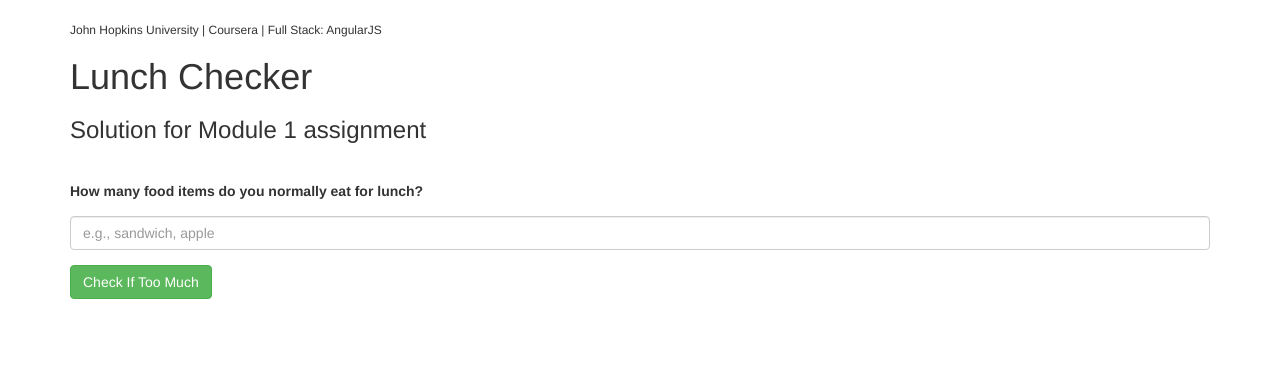
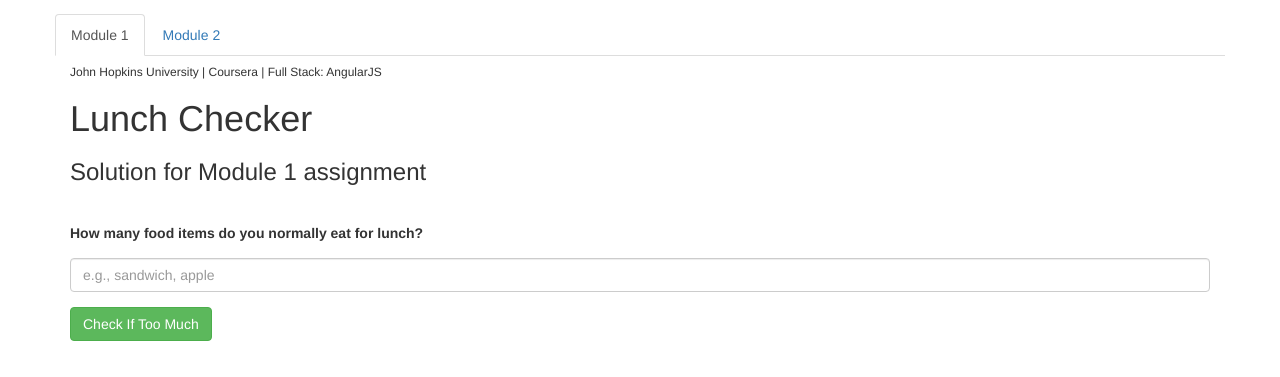
Before and after one commit to keithdowd/jhu-ep-coursera, a plain HTML site: page module1-solution/index.html in a window 1280 px wide. Drawn offline with nearby package versions, Linux system fonts and the light colour scheme.

Commit message:
Added module-wide navigation

```diff
--- a/module1-solution/index.html
+++ b/module1-solution/index.html
@@ -11,6 +11,17 @@
 
 <body ng-app="LunchCheck">
     <header>
+        <!-- MODULE/SOLUTION NAVIGATION -->
+        <nav class="container">
+            <div class="row">
+                <ul class="nav nav-tabs">
+                    <li role="presentation" class="active"><a href="https://keithdowd.github.io/jhu-fs-coursera/module1-solution/">Module 1</a></li>
+                    <li role="presentation"><a href="https://keithdowd.github.io/jhu-fs-coursera/module2-solution/">Module 2</a></li>
+                </ul>
+
+            </div>
+        </nav>
+        <!-- TITLE -->
         <div class="container">
             <h6>John Hopkins University | Coursera | Full Stack: AngularJS</h6>
             <h1>Lunch Checker</h1>
@@ -29,7 +40,7 @@
                 <p><button ng-click="isTooManyFoodItems(foodInput)" class="btn btn-success">Check If Too Much</button></p>
             </div>
             <div id="message" class="alert" ng-class="{'alert-success': countFoodItems === 'Enjoy!' || countFoodItems === 'Too much!', 'alert-danger': countFoodItems === 'Please enter data first'}">
-                <p><span class="glyphicon" ng-class="{'glyphicon-ok': countFoodItems === 'Enjoy!' || countFoodItems === 'Too much!', 'glyphicon-remove': countFoodItems === 'Please enter data first'}"></span> {{ countFoodItems }}</p>
+                <p><span class="glyphicon" ng-class="{'glyphicon-ok': countFoodItems === 'Enjoy!' || countFoodItems === 'Too much!', 'glyphicon-remove': countFoodItems === 'Please enter data first'}"></span>                    {{ countFoodItems }}</p>
             </div>
         </div>
     </main>
```
